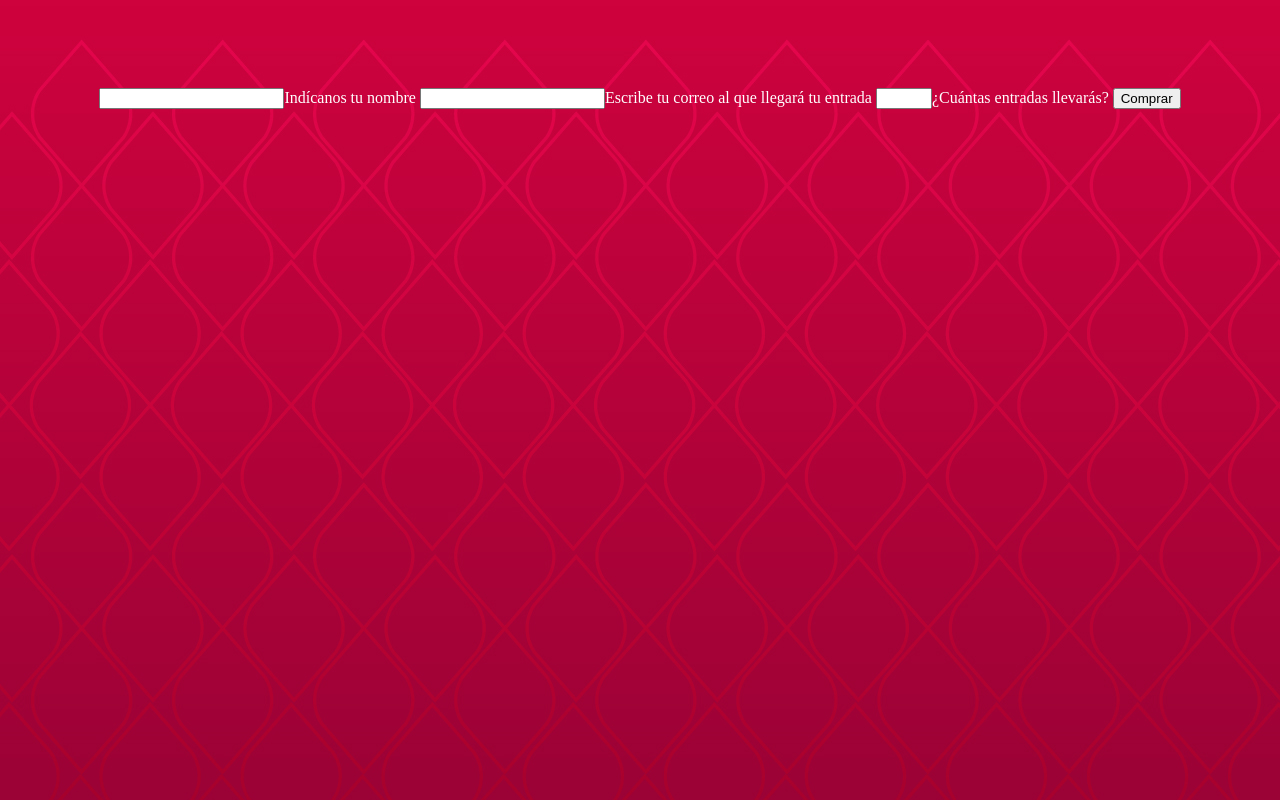
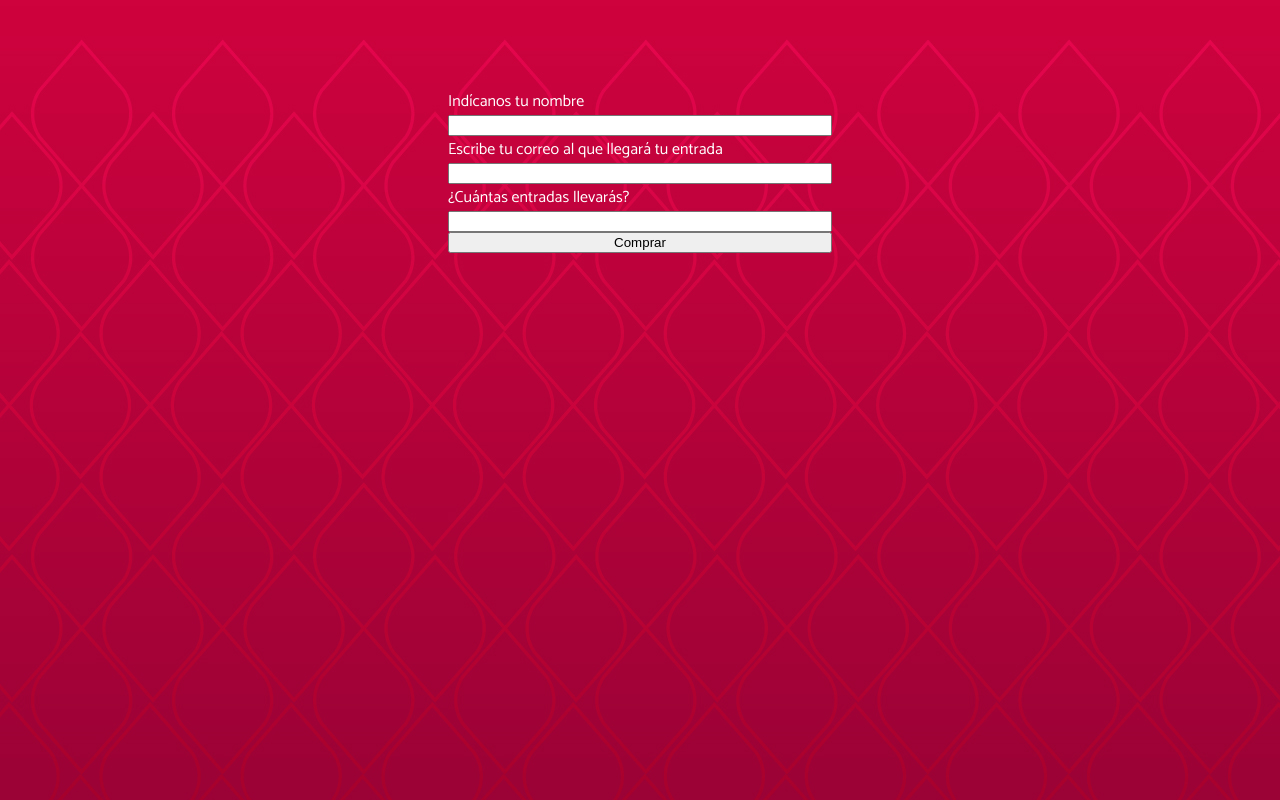
Before and after one commit to degocam/segunda-entrega-Proyecto-Final, a plain HTML site: page buy-page.html in a window 1280 px wide. Drawn offline with Linux system fonts and the light colour scheme.

Commit message:
Nuevos Cambios

```diff
--- a/buy-page.html
+++ b/buy-page.html
@@ -16,9 +16,9 @@
         <div class="infoPeli"></div>
         <div class="cardEntradas">
             <form id="buyTicket">
-                <input type="text" id="name"><label for="name">Indícanos tu nombre</label>
-                <input type="email" id="email"><label for="email">Escribe tu correo al que llegará tu entrada</label>
-                <input type="number" id="cantidad" min="1" max="10"><label for="cantidad">¿Cuántas entradas llevarás?</label>
+                <label for="name">Indícanos tu nombre</label><input type="text" id="name">
+                <label for="email">Escribe tu correo al que llegará tu entrada</label><input type="email" id="email">
+                <label for="cantidad">¿Cuántas entradas llevarás?</label><input type="number" id="cantidad" min="1" max="10">
                 <input type="submit" id="btn-comprar" value="Comprar">
             </form>
             <div id="divCard"></div>
--- a/css/style.css
+++ b/css/style.css
@@ -35,6 +35,16 @@ p{
     font-weight: 500;
 }
 
-#comprarEntradas{
-    background-image: url(resources/conjuro.svg);
+#buyTicket{
+    display: flex;
+    flex-direction: column;
+    justify-content: space-around;
+    width: 30vw;
+    font-family: 'Catamaran', sans-serif;
 }
+
+#comprar{
+    background-color: blue;
+    width: 25vw;
+    font-family: 'Catamaran', sans-serif;
+}
```
